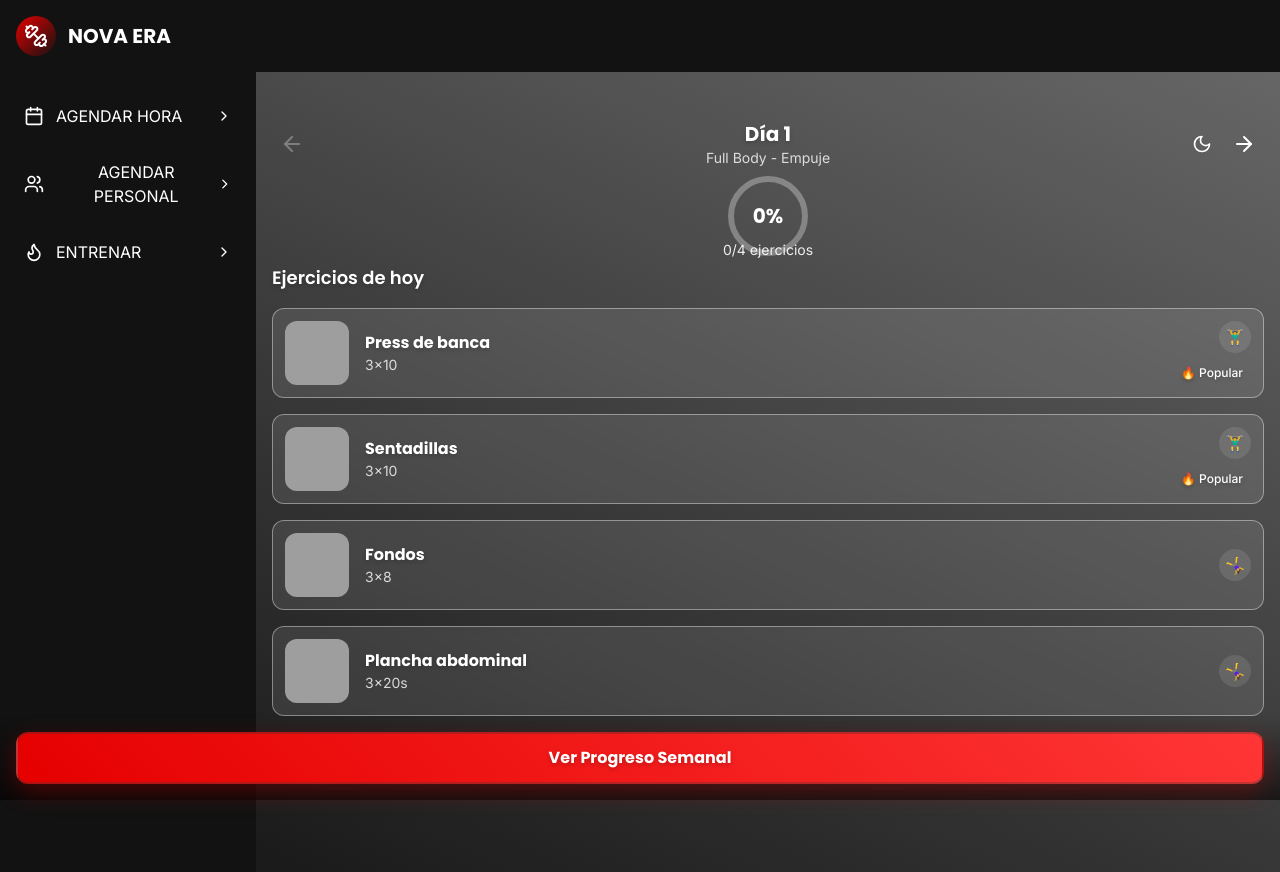
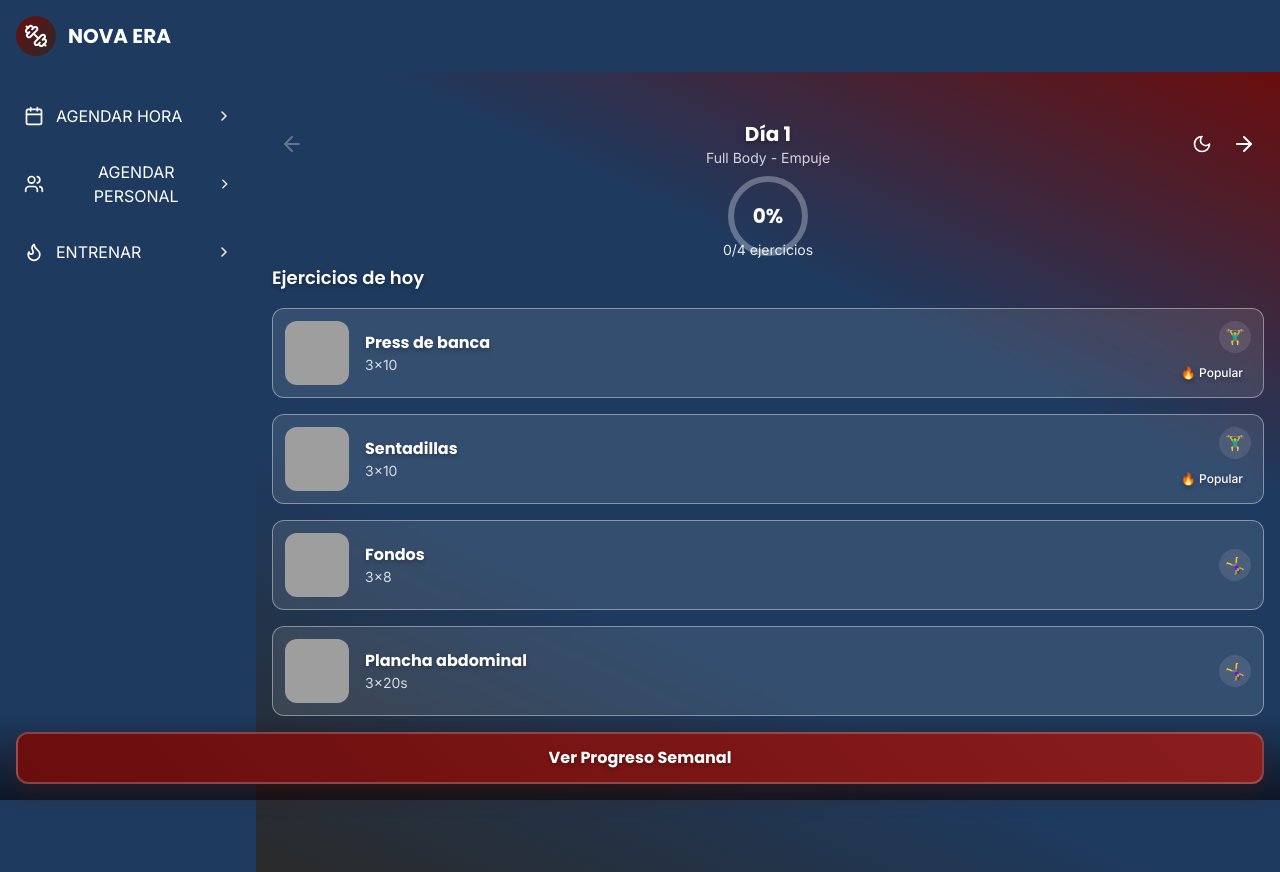
Before and after one commit to Medinocloy/nova-era-glow-up, a React (Vite) app: page /routine in a window 1280 px wide. Built offline with nearby package versions, Linux system fonts and the light colour scheme; grey boxes are pictures that could not be loaded.

Commit message:
feat: Implement new color palette
Update the app's color scheme to a dark, metallic theme with red and blue accents, as specified in the prompt. This includes changes to backgrounds, text, buttons, and gradients.

```diff
--- a/src/App.css
+++ b/src/App.css
@@ -12,10 +12,10 @@
   transition: filter 300ms;
 }
 .logo:hover {
-  filter: drop-shadow(0 0 2em #FF3636aa);
+  filter: drop-shadow(0 0 2em #6A0D0Daa);
 }
 .logo.react:hover {
-  filter: drop-shadow(0 0 2em #FF3636aa);
+  filter: drop-shadow(0 0 2em #6A0D0Daa);
 }
 
 @keyframes logo-spin {
@@ -42,7 +42,7 @@
 }
 
 .nova-gradient {
-  background: linear-gradient(135deg, #000000, #1a1a1a, #333333);
+  background: linear-gradient(135deg, #2A2A2A, #1E3A5F, #4A0808);
 }
 
 .text-shadow {
@@ -54,11 +54,11 @@
 }
 
 .shadow-nova {
-  box-shadow: 0 4px 12px rgba(230, 0, 0, 0.15);
+  box-shadow: 0 4px 12px rgba(106, 13, 13, 0.25);
 }
 
 .nova-button-gradient {
-  background: linear-gradient(135deg, #FF3636, #e60000);
+  background: linear-gradient(135deg, #6A0D0D, #8A1D1D);
 }
 
 @keyframes scale-in {
--- a/src/components/GoldenButton.tsx
+++ b/src/components/GoldenButton.tsx
@@ -23,7 +23,7 @@ const GoldenButton: React.FC<GoldenButtonProps> = ({
         'font-poppins font-bold text-white text-shadow shadow-nova',
         'transition-transform duration-300 ease-out hover:scale-105',
         'active:scale-95',
-        'border-nova-darkGray/30 dark:border-gray-600',
+        'border-nova-lightGray/30 dark:border-nova-lightGray/20',
         fullWidth ? 'w-full' : '',
         className
       )}
--- a/src/components/Layout.tsx
+++ b/src/components/Layout.tsx
@@ -36,7 +36,7 @@ const Layout: React.FC<LayoutProps> = ({ children }) => {
   return (
     <div className="min-h-screen flex flex-col">
       {/* Header with logo and mobile menu button */}
-      <header className="bg-nova-black text-white p-4 flex justify-between items-center">
+      <header className="bg-nova-blue text-white p-4 flex justify-between items-center shadow-md">
         <div
           className="flex items-center cursor-pointer"
           onClick={() => navigate('/')}
@@ -54,14 +54,14 @@ const Layout: React.FC<LayoutProps> = ({ children }) => {
 
       <div className="flex flex-1">
         {/* Vertical navigation menu - for desktop */}
-        <nav className="hidden lg:block w-64 bg-nova-black text-white">
+        <nav className="hidden lg:block w-64 bg-nova-blue text-white">
           <ul className="py-4">
             {menuItems.map((item) => (
               <li key={item.path}>
                 <button
                   onClick={() => navigate(item.path)}
                   className={cn(
-                    "w-full flex items-center px-6 py-4 hover:bg-nova-darkGray transition-colors",
+                    "w-full flex items-center px-6 py-4 hover:bg-nova-black/30 transition-colors",
                     location.pathname === item.path && "bg-nova-red"
                   )}
                 >
@@ -78,7 +78,7 @@ const Layout: React.FC<LayoutProps> = ({ children }) => {
         {isMenuOpen && (
           <div className="lg:hidden fixed inset-0 bg-black bg-opacity-70 z-40" onClick={toggleMenu}>
             <div
-              className="bg-nova-black text-white w-3/4 h-full p-4"
+              className="bg-nova-blue text-white w-3/4 h-full p-4"
               onClick={(e) => e.stopPropagation()}
             >
               <ul className="py-4">
@@ -90,7 +90,7 @@ const Layout: React.FC<LayoutProps> = ({ children }) => {
                         setIsMenuOpen(false);
                       }}
                       className={cn(
-                        "w-full flex items-center px-6 py-4 hover:bg-nova-darkGray rounded-md transition-colors",
+                        "w-full flex items-center px-6 py-4 hover:bg-nova-black/30 rounded-md transition-colors",
                         location.pathname === item.path && "bg-nova-red"
                       )}
                     >
--- a/src/index.css
+++ b/src/index.css
@@ -9,43 +9,43 @@
 @layer base {
   :root {
     --background: 0 0% 100%;
-    --foreground: 0 0% 10%;
+    --foreground: 215 25% 27%;
 
     --card: 0 0% 100%;
-    --card-foreground: 0 0% 10%;
+    --card-foreground: 215 25% 27%;
 
     --popover: 0 0% 100%;
-    --popover-foreground: 0 0% 10%;
+    --popover-foreground: 215 25% 27%;
 
-    --primary: 0 70% 40%;
-    --primary-foreground: 0 0% 100%;
+    --primary: 0 76% 23%;
+    --primary-foreground: 0 0% 98%;
 
-    --secondary: 0 0% 96.1%;
-    --secondary-foreground: 0 0% 10%;
+    --secondary: 220 35% 25%;
+    --secondary-foreground: 0 0% 98%;
 
-    --muted: 0 0% 96.1%;
-    --muted-foreground: 0 0% 45.9%;
+    --muted: 220 14% 96%;
+    --muted-foreground: 220 8% 46%;
 
-    --accent: 0 0% 96.1%;
-    --accent-foreground: 0 0% 10%;
+    --accent: 220 35% 25%;
+    --accent-foreground: 0 0% 98%;
 
     --destructive: 0 84.2% 60.2%;
     --destructive-foreground: 0 0% 98%;
 
-    --border: 0 0% 89.8%;
-    --input: 0 0% 89.8%;
-    --ring: 0 70% 40%;
+    --border: 220 13% 91%;
+    --input: 220 13% 91%;
+    --ring: 0 76% 23%;
 
     --radius: 0.5rem;
 
-    --sidebar-background: 0 0% 15%;
+    --sidebar-background: 220 35% 25%;
     --sidebar-foreground: 0 0% 90%;
-    --sidebar-primary: 0 70% 40%;
+    --sidebar-primary: 0 76% 23%;
     --sidebar-primary-foreground: 0 0% 98%;
-    --sidebar-accent: 0 0% 20%;
+    --sidebar-accent: 220 20% 20%;
     --sidebar-accent-foreground: 0 0% 98%;
-    --sidebar-border: 0 0% 25%;
-    --sidebar-ring: 0 70% 40%;
+    --sidebar-border: 220 15% 30%;
+    --sidebar-ring: 0 76% 23%;
 
     --tx: random(300) * 1%;
     --ty: random(300) * 1%;
@@ -53,55 +53,59 @@
   }
 
   .dark {
-    --background: 0 0% 10%;
-    --foreground: 0 0% 98%;
-    --card: 0 0% 12%;
-    --card-foreground: 0 0% 98%;
-    --popover: 0 0% 12%;
-    --popover-foreground: 0 0% 98%;
-    --primary: 0 70% 50%;
-    --primary-foreground: 0 0% 98%;
-    --secondary: 0 0% 15%;
-    --secondary-foreground: 0 0% 98%;
-    --muted: 0 0% 15%;
-    --muted-foreground: 0 0% 65%;
-    --accent: 0 0% 15%;
-    --accent-foreground: 0 0% 98%;
+    --background: 215 10% 16%;
+    --foreground: 0 0% 95%;
+    --card: 215 14% 14%;
+    --card-foreground: 0 0% 95%;
+    --popover: 215 14% 14%;
+    --popover-foreground: 0 0% 95%;
+    --primary: 0 76% 23%;
+    --primary-foreground: 0 0% 95%;
+    --secondary: 220 35% 25%;
+    --secondary-foreground: 0 0% 95%;
+    --muted: 215 14% 20%;
+    --muted-foreground: 215 5% 65%;
+    --accent: 215 14% 20%;
+    --accent-foreground: 0 0% 95%;
     --destructive: 0 62.8% 30.6%;
-    --destructive-foreground: 0 0% 98%;
-    --border: 0 0% 20%;
-    --input: 0 0% 20%;
-    --ring: 0 70% 50%;
+    --destructive-foreground: 0 0% 95%;
+    --border: 215 14% 25%;
+    --input: 215 14% 25%;
+    --ring: 0 76% 23%;
   }
 }
 
 @layer utilities {
-  /* Updated gradients to match Nova Era red and black theme */
+  /* Updated gradients to match Nova Era red and blue theme */
   .nova-gradient {
-    background: linear-gradient(25deg, #1a1a1a, #333333, #4d4d4d, #666666);
+    background: linear-gradient(25deg, #2A2A2A, #1E3A5F, #1E3A5F, #6A0D0D);
   }
 
   .nova-button-gradient {
-    background: linear-gradient(45deg, #e60000, #FF3636);
+    background: linear-gradient(45deg, #6A0D0D, #8A1D1D);
+  }
+
+  .nova-red-blue-gradient {
+    background: linear-gradient(45deg, #6A0D0D, #1E3A5F);
   }
 
   .dark .nova-gradient {
-    background: linear-gradient(25deg, #000000, #1a1a1a, #333333, #4d4d4d);
+    background: linear-gradient(25deg, #2A2A2A, #1E3A5F, #1E3A5F, #4A0808);
   }
 
   .dark .nova-button-gradient {
-    background: linear-gradient(45deg, #b30000, #e60000);
+    background: linear-gradient(45deg, #4A0808, #6A0D0D);
   }
 
   .text-shadow {
-    text-shadow: 0 2px 4px rgba(0, 0, 0, 0.2);
+    text-shadow: 0 2px 4px rgba(0, 0, 0, 0.3);
   }
 
   .confetti {
     position: absolute;
     width: 10px;
     height: 10px;
-    background-color: #FF3636; /* Red accent instead of silver */
+    background-color: #C0C0C0; /* Silver accent instead of red */
     border-radius: 50%;
   }
 }
--- a/src/pages/LevelSelectionScreen.tsx
+++ b/src/pages/LevelSelectionScreen.tsx
@@ -29,7 +29,7 @@ const LevelSelectionScreen = () => {
     <div className="p-6 max-w-4xl mx-auto">
       <div className="text-center mb-8">
         <h1 className="text-3xl font-poppins font-bold mb-2">Selecciona tu Nivel</h1>
-        <p className="text-gray-600 dark:text-gray-300">Escoge el nivel de entrenamiento que mejor se ajuste a ti</p>
+        <p className="text-gray-600 dark:text-nova-lightGray">Escoge el nivel de entrenamiento que mejor se ajuste a ti</p>
       </div>
 
       <div className="grid grid-cols-1 gap-6 mb-8">
@@ -47,7 +47,7 @@ const LevelSelectionScreen = () => {
       <div className="mt-6">
         <GoldenButton
           onClick={handleTechnicalAnalysis}
-          className="flex items-center justify-center gap-2 bg-white/20 mx-auto"
+          className="flex items-center justify-center gap-2 nova-red-blue-gradient mx-auto"
         >
           <Activity size={18} />
           Análisis Técnico Avanzado
--- a/src/pages/SplashScreen.tsx
+++ b/src/pages/SplashScreen.tsx
@@ -18,15 +18,15 @@ const SplashScreen: React.FC = () => {
   }, []);
 
   return (
-    <div className="bg-gradient-to-br from-nova-black to-nova-darkGray min-h-screen flex flex-col items-center justify-center overflow-hidden">
+    <div className="bg-gradient-to-br from-nova-black to-nova-blue min-h-screen flex flex-col items-center justify-center overflow-hidden">
       <div className="relative z-10 text-center">
-        <div className="flex items-center justify-center h-24 w-24 bg-gradient-to-br from-nova-red to-nova-black rounded-full mx-auto mb-6">
+        <div className="flex items-center justify-center h-24 w-24 bg-gradient-to-br from-nova-red to-nova-darkRed rounded-full mx-auto mb-6 shadow-nova">
           <Dumbbell className="h-14 w-14 text-white" />
         </div>
         <h1 className="text-5xl font-poppins font-bold text-white text-shadow animate-scale-in">
           NOVA ERA
         </h1>
-        <p className="text-white/80 mt-2">ENTRENAMIENTO DE ÉLITE</p>
+        <p className="text-nova-lightGray mt-2">ENTRENAMIENTO DE ÉLITE</p>
         {showParticles && <ParticleEffect />}
       </div>
     </div>
--- a/tailwind.config.ts
+++ b/tailwind.config.ts
@@ -64,13 +64,15 @@ export default {
 					ring: 'hsl(var(--sidebar-ring))'
 				},
 				nova: {
-					red: '#e60000',
-					brightRed: '#FF3636',
-					darkRed: '#b30000',
-					black: '#121212',
-					darkGray: '#333333',
-					gray: '#4d4d4d',
-					lightGray: '#666666',
+					red: '#6A0D0D',             // Updated to dark metallic red
+					brightRed: '#8A1D1D',       // Lighter version of the dark red
+					darkRed: '#4A0808',         // Darker version of the dark red
+					blue: '#1E3A5F',            // Added deep blue metallic
+					brightBlue: '#4A90E2',      // Added electric blue accent
+					black: '#2A2A2A',           // Updated to charcoal gray
+					darkGray: '#2A2A2A',        // Updated to match charcoal gray
+					gray: '#666666',            // Kept for consistency
+					lightGray: '#C0C0C0',       // Updated to silver metallic
 				}
 			},
 			fontFamily: {
@@ -84,7 +86,7 @@ export default {
 				nova: '12px',
 			},
 			boxShadow: {
-				nova: '0 8px 24px rgba(230, 0, 0, 0.3)', // Updated to red shadow
+				nova: '0 8px 24px rgba(106, 13, 13, 0.3)', // Updated to match the new red
 			},
 			keyframes: {
 				'accordion-down': {
```
Also changed, not shown: src/pages/Index.tsx (+6 -6 lines), src/pages/ScheduleScreen.tsx (+6 -6 lines).
